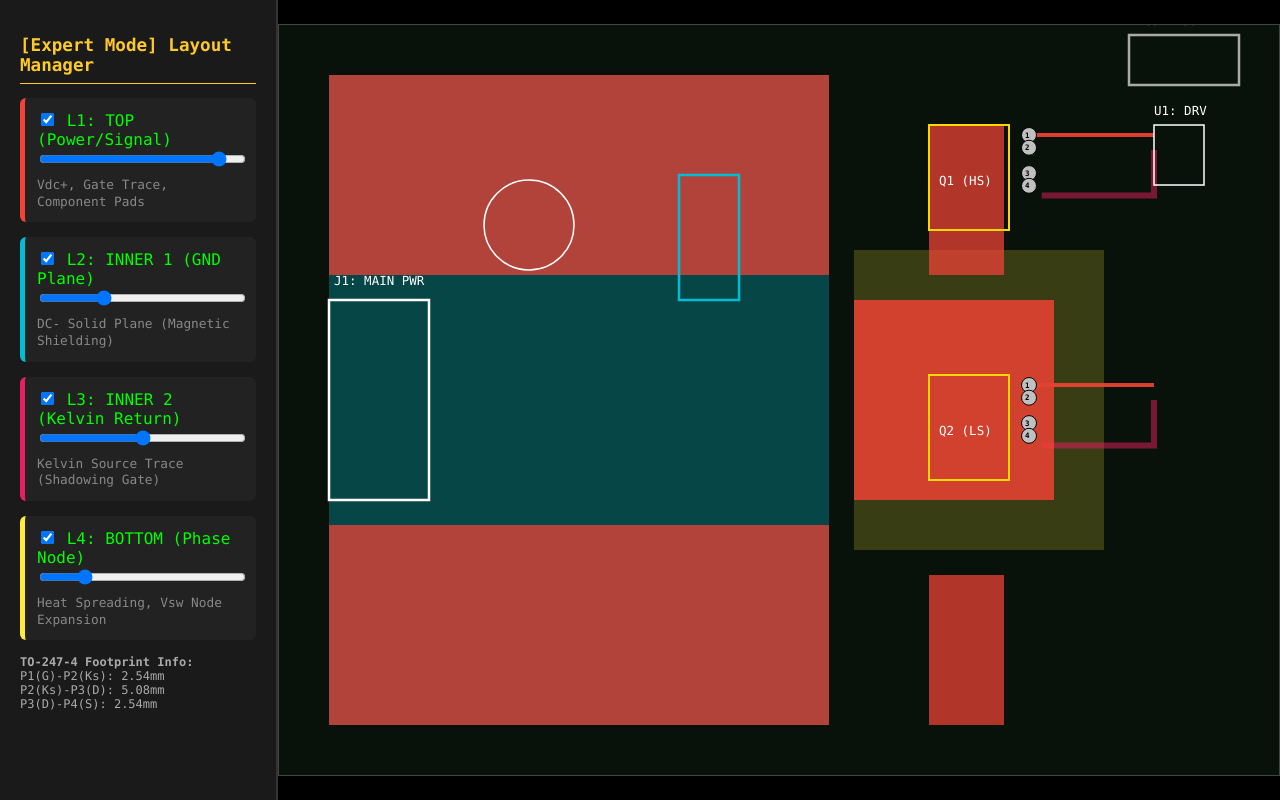
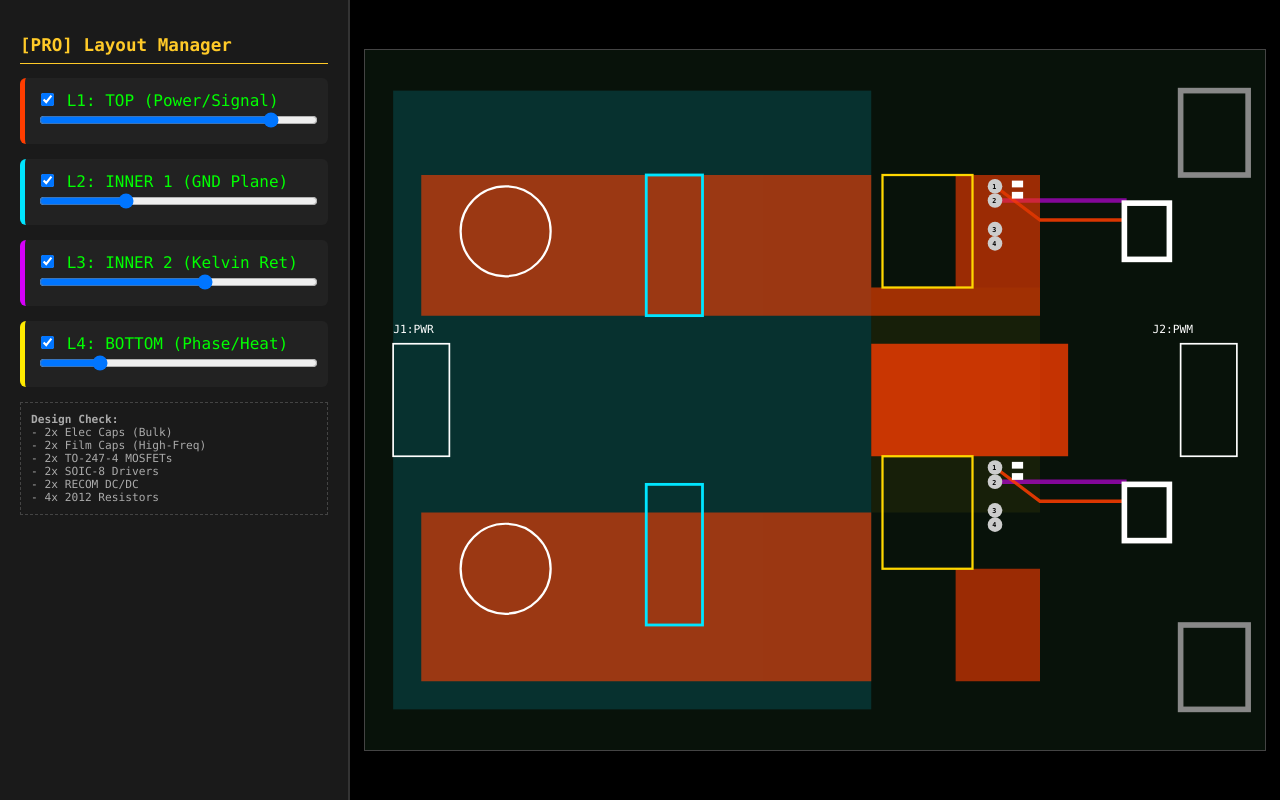
Before and after one commit to ehchung-oss/test_public_timer, a plain HTML site: page index.html in a window 1280 px wide. Drawn offline with Linux system fonts and the light colour scheme.

Commit message:
Update index.html

```diff
--- a/index.html
+++ b/index.html
@@ -2,122 +2,121 @@
 <html lang="ko">
 <head>
     <meta charset="UTF-8">
-    <title>Professional Power PCB Artwork Manager (Expert Ver.)</title>
+    <title>Ultimate Half-Bridge Artwork Manager (20yr Expert Edition)</title>
     <style>
         body { font-family: 'Consolas', monospace; background: #111; color: #0f0; margin: 0; display: flex; }
-        #sidebar { width: 380px; background: #1a1a1a; border-right: 2px solid #333; height: 100vh; overflow-y: auto; padding: 20px; box-sizing: border-box; }
-        #viewer { flex-grow: 1; display: flex; align-items: center; justify-content: center; background: #000; position: relative; }
+        #sidebar { width: 350px; background: #1a1a1a; border-right: 2px solid #333; height: 100vh; padding: 20px; box-sizing: border-box; overflow-y: auto; }
+        #viewer { flex-grow: 1; display: flex; align-items: center; justify-content: center; background: #000; }
         .layer-ctrl { margin-bottom: 15px; background: #222; padding: 12px; border-radius: 6px; border-left: 5px solid #444; }
         h2 { color: #ffca28; font-size: 1.1rem; border-bottom: 1px solid #ffca28; padding-bottom: 8px; }
-        .desc { font-size: 0.8rem; color: #888; margin-top: 6px; line-height: 1.3; }
+        .desc { font-size: 0.75rem; color: #888; margin-top: 5px; line-height: 1.4; }
         svg { background: #08120a; border: 1px solid #444; }
-        .pad-label { font-size: 1.5px; fill: #000; pointer-events: none; font-weight: bold; }
-        .silk-label { font-size: 2.5px; fill: #fff; pointer-events: none; }
+        .pad-label { font-size: 1.2px; fill: #000; font-weight: bold; }
+        .silk-label { font-size: 2px; fill: #fff; pointer-events: none; }
     </style>
 </head>
 <body>
 
 <div id="sidebar">
-    <h2>[Expert Mode] Layout Manager</h2>
-
-    <div class="layer-ctrl" style="border-left-color: #f44336;">
+    <h2>[PRO] Layout Manager</h2>
+    <div class="layer-ctrl" style="border-left-color: #ff3d00;">
         <label><input type="checkbox" id="vL1" checked onchange="draw()"> L1: TOP (Power/Signal)</label>
-        <input type="range" id="oL1" min="0" max="100" value="90" oninput="draw()" style="width:100%">
-        <div class="desc">Vdc+, Gate Trace, Component Pads</div>
+        <input type="range" id="oL1" min="0" max="100" value="85" oninput="draw()" style="width:100%">
     </div>
-
-    <div class="layer-ctrl" style="border-left-color: #00bcd4;">
+    <div class="layer-ctrl" style="border-left-color: #00e5ff;">
         <label><input type="checkbox" id="vL2" checked onchange="draw()"> L2: INNER 1 (GND Plane)</label>
         <input type="range" id="oL2" min="0" max="100" value="30" oninput="draw()" style="width:100%">
-        <div class="desc">DC- Solid Plane (Magnetic Shielding)</div>
     </div>
-
-    <div class="layer-ctrl" style="border-left-color: #e91e63;">
-        <label><input type="checkbox" id="vL3" checked onchange="draw()"> L3: INNER 2 (Kelvin Return)</label>
-        <input type="range" id="oL3" min="0" max="100" value="50" oninput="draw()" style="width:100%">
-        <div class="desc">Kelvin Source Trace (Shadowing Gate)</div>
+    <div class="layer-ctrl" style="border-left-color: #d500f9;">
+        <label><input type="checkbox" id="vL3" checked onchange="draw()"> L3: INNER 2 (Kelvin Ret)</label>
+        <input type="range" id="oL3" min="0" max="100" value="60" oninput="draw()" style="width:100%">
     </div>
-
-    <div class="layer-ctrl" style="border-left-color: #ffeb3b;">
-        <label><input type="checkbox" id="vL4" checked onchange="draw()"> L4: BOTTOM (Phase Node)</label>
+    <div class="layer-ctrl" style="border-left-color: #ffea00;">
+        <label><input type="checkbox" id="vL4" checked onchange="draw()"> L4: BOTTOM (Phase/Heat)</label>
         <input type="range" id="oL4" min="0" max="100" value="20" oninput="draw()" style="width:100%">
-        <div class="desc">Heat Spreading, Vsw Node Expansion</div>
     </div>
-
-    <div style="font-size: 0.75rem; color: #aaa;">
-        <p><b>TO-247-4 Footprint Info:</b><br>
-        P1(G)-P2(Ks): 2.54mm<br>
-        P2(Ks)-P3(D): 5.08mm<br>
-        P3(D)-P4(S): 2.54mm</p>
+    <div style="font-size: 0.7rem; color: #aaa; border: 1px dashed #444; padding: 10px;">
+        <b>Design Check:</b><br>
+        - 2x Elec Caps (Bulk)<br>
+        - 2x Film Caps (High-Freq)<br>
+        - 2x TO-247-4 MOSFETs<br>
+        - 2x SOIC-8 Drivers<br>
+        - 2x RECOM DC/DC<br>
+        - 4x 2012 Resistors
     </div>
 </div>
 
 <div id="viewer">
-    <svg width="1000" height="750" viewBox="0 0 200 150" id="pcb">
-        <g id="gL2">
-            <rect x="10" y="10" width="100" height="130" fill="#00bcd4" />
+    <svg width="900" height="700" viewBox="0 0 160 120" id="pcb">
+        <g id="gL2" fill="#00e5ff">
+            <rect x="5" y="5" width="85" height="110" fill-opacity="0.5" />
         </g>
 
-        <g id="gL4">
-            <rect x="115" y="45" width="50" height="60" fill="#ffeb3b" />
+        <g id="gL4" fill="#ffea00">
+            <rect x="90" y="40" width="30" height="40" fill-opacity="0.3" />
         </g>
 
-        <g id="gL3" stroke="#e91e63" stroke-width="1.2" fill="none">
-            <path d="M 152.54 34.08 L 175 34.08 L 175 25" />
-            <path d="M 152.54 84.08 L 175 84.08 L 175 75" />
+        <g id="gL3" stroke="#d500f9" stroke-width="0.8" fill="none">
+            <path d="M 112 24.54 H 135 V 32" />
+            <path d="M 112 74.54 H 135 V 82" />
         </g>
 
         <g id="gL1">
-            <path d="M 10 10 H 110 V 50 H 130 V 20 H 145 V 50 H 10 Z" fill="#f44336" fill-opacity="0.8" />
-            <path d="M 115 55 H 155 V 95 H 115 Z" fill="#f44336" fill-opacity="0.9" /> <path d="M 10 100 H 110 V 140 H 130 V 110 H 145 V 140 H 10 Z" fill="#f44336" fill-opacity="0.8" /> <path d="M 175 22 L 150 22" stroke="#f44336" stroke-width="0.8" fill="none" />
-            <path d="M 175 72 L 150 72" stroke="#f44336" stroke-width="0.8" fill="none" />
+            <path d="M 10 20 H 90 V 40 H 105 V 20 H 120 V 45 H 10 Z" fill="#ff3d00" fill-opacity="0.7" />
+            <path d="M 90 50 H 125 V 70 H 90 Z" fill="#ff3d00" fill-opacity="0.9" />
+            <path d="M 10 80 H 90 V 110 H 105 V 90 H 120 V 110 H 10 Z" fill="#ff3d00" fill-opacity="0.7" />
+
+            <path d="M 135 28 H 120 L 112 22" stroke="#ff3d00" stroke-width="0.6" fill="none" />
+            <path d="M 135 78 H 120 L 112 72" stroke="#ff3d00" stroke-width="0.6" fill="none" />
         </g>
 
         <g id="gSilk">
-            <rect x="10" y="55" width="20" height="40" fill="none" stroke="#fff" stroke-width="0.5" />
-            <text x="11" y="52" class="silk-label">J1: MAIN PWR</text>
+            <rect x="5" y="50" width="10" height="20" fill="none" stroke="#fff" stroke-width="0.3"/>
+            <text x="5" y="48" class="silk-label">J1:PWR</text>
+            <rect x="145" y="50" width="10" height="20" fill="none" stroke="#fff" stroke-width="0.3"/>
+            <text x="140" y="48" class="silk-label">J2:PWM</text>
 
-            <g transform="translate(130, 20)">
-                <rect x="0" y="0" width="16" height="21" fill="none" stroke="#ffd700" stroke-width="0.4" />
-                <circle cx="20" cy="2" r="1.5" fill="#c0c0c0" stroke="#000" stroke-width="0.2"/>
-                <text x="19.2" y="2.5" class="pad-label">1</text>
-                <circle cx="20" cy="4.54" r="1.5" fill="#c0c0c0" stroke="#000" stroke-width="0.2"/>
-                <text x="19.2" y="5.04" class="pad-label">2</text>
-                <circle cx="20" cy="9.62" r="1.5" fill="#c0c0c0" stroke="#000" stroke-width="0.2"/>
-                <text x="19.2" y="10.12" class="pad-label">3</text>
-                <circle cx="20" cy="12.16" r="1.5" fill="#c0c0c0" stroke="#000" stroke-width="0.2"/>
-                <text x="19.2" y="12.66" class="pad-label">4</text>
-                <text x="2" y="12" class="silk-label">Q1 (HS)</text>
+            <circle cx="25" cy="30" r="8" fill="none" stroke="#fff" stroke-width="0.4" />
+            <circle cx="25" cy="90" r="8" fill="none" stroke="#fff" stroke-width="0.4" />
+
+            <rect x="50" y="20" width="10" height="25" fill="none" stroke="#00e5ff" stroke-width="0.5" />
+            <rect x="50" y="75" width="10" height="25" fill="none" stroke="#00e5ff" stroke-width="0.5" />
+
+            <g transform="translate(92, 20)">
+                <rect x="0" y="0" width="16" height="20" stroke="#ffd700" stroke-width="0.4" fill="none" />
+                <circle cx="20" cy="2" r="1.3" fill="#ccc" /><text x="19.5" y="2.5" class="pad-label">1</text>
+                <circle cx="20" cy="4.54" r="1.3" fill="#ccc" /><text x="19.5" y="5.04" class="pad-label">2</text>
+                <circle cx="20" cy="9.62" r="1.3" fill="#ccc" /><text x="19.5" y="10.12" class="pad-label">3</text>
+                <circle cx="20" cy="12.16" r="1.3" fill="#ccc" /><text x="19.5" y="12.66" class="pad-label">4</text>
             </g>
 
-            <g transform="translate(130, 70)">
-                <rect x="0" y="0" width="16" height="21" fill="none" stroke="#ffd700" stroke-width="0.4" />
-                <circle cx="20" cy="2" r="1.5" fill="#c0c0c0" stroke="#000" stroke-width="0.2"/><text x="19.2" y="2.5" class="pad-label">1</text>
-                <circle cx="20" cy="4.54" r="1.5" fill="#c0c0c0" stroke="#000" stroke-width="0.2"/><text x="19.2" y="5.04" class="pad-label">2</text>
-                <circle cx="20" cy="9.62" r="1.5" fill="#c0c0c0" stroke="#000" stroke-width="0.2"/><text x="19.2" y="10.12" class="pad-label">3</text>
-                <circle cx="20" cy="12.16" r="1.5" fill="#c0c0c0" stroke="#000" stroke-width="0.2"/><text x="19.2" y="12.66" class="pad-label">4</text>
-                <text x="2" y="12" class="silk-label">Q2 (LS)</text>
+            <g transform="translate(92, 70)">
+                <rect x="0" y="0" width="16" height="20" stroke="#ffd700" stroke-width="0.4" fill="none" />
+                <circle cx="20" cy="2" r="1.3" fill="#ccc" /><text x="19.5" y="2.5" class="pad-label">1</text>
+                <circle cx="20" cy="4.54" r="1.3" fill="#ccc" /><text x="19.5" y="5.04" class="pad-label">2</text>
+                <circle cx="20" cy="9.62" r="1.3" fill="#ccc" /><text x="19.5" y="10.12" class="pad-label">3</text>
+                <circle cx="20" cy="12.16" r="1.3" fill="#ccc" /><text x="19.5" y="12.66" class="pad-label">4</text>
             </g>
 
-            <rect x="175" y="20" width="10" height="12" fill="none" stroke="#fff" stroke-width="0.3" />
-            <text x="175" y="18" class="silk-label">U1: DRV</text>
+            <rect x="135" y="25" width="8" height="10" fill="none" stroke="#fff" />
+            <rect x="135" y="75" width="8" height="10" fill="none" stroke="#fff" />
+            <rect x="145" y="5" width="12" height="15" fill="none" stroke="#888" />
+            <rect x="145" y="100" width="12" height="15" fill="none" stroke="#888" />
 
-            <rect x="170" y="2" width="22" height="10" fill="none" stroke="#aaa" stroke-width="0.5" />
-            <text x="170" y="0" class="silk-label">RECOM ISO</text>
-
-            <circle cx="50" cy="40" r="9" fill="none" stroke="#fff" stroke-width="0.3" /> <rect x="80" y="30" width="12" height="25" fill="none" stroke="#00bcd4" stroke-width="0.5" /> </g>
+            <rect x="115" y="21" width="2" height="1.2" fill="#fff" />
+            <rect x="115" y="23" width="2" height="1.2" fill="#fff" />
+            <rect x="115" y="71" width="2" height="1.2" fill="#fff" />
+            <rect x="115" y="73" width="2" height="1.2" fill="#fff" />
+        </g>
     </svg>
 </div>
 
 <script>
     function draw() {
-        const layers = ['L1', 'L2', 'L3', 'L4'];
-        layers.forEach(l => {
+        ['L1', 'L2', 'L3', 'L4'].forEach(l => {
             const g = document.getElementById('g' + l);
-            const v = document.getElementById('v' + l).checked;
-            const o = document.getElementById('o' + l).value;
-            g.style.display = v ? 'inline' : 'none';
-            g.setAttribute('opacity', o / 100);
+            g.style.display = document.getElementById('v' + l).checked ? 'inline' : 'none';
+            g.setAttribute('opacity', document.getElementById('o' + l).value / 100);
         });
     }
     draw();
```
